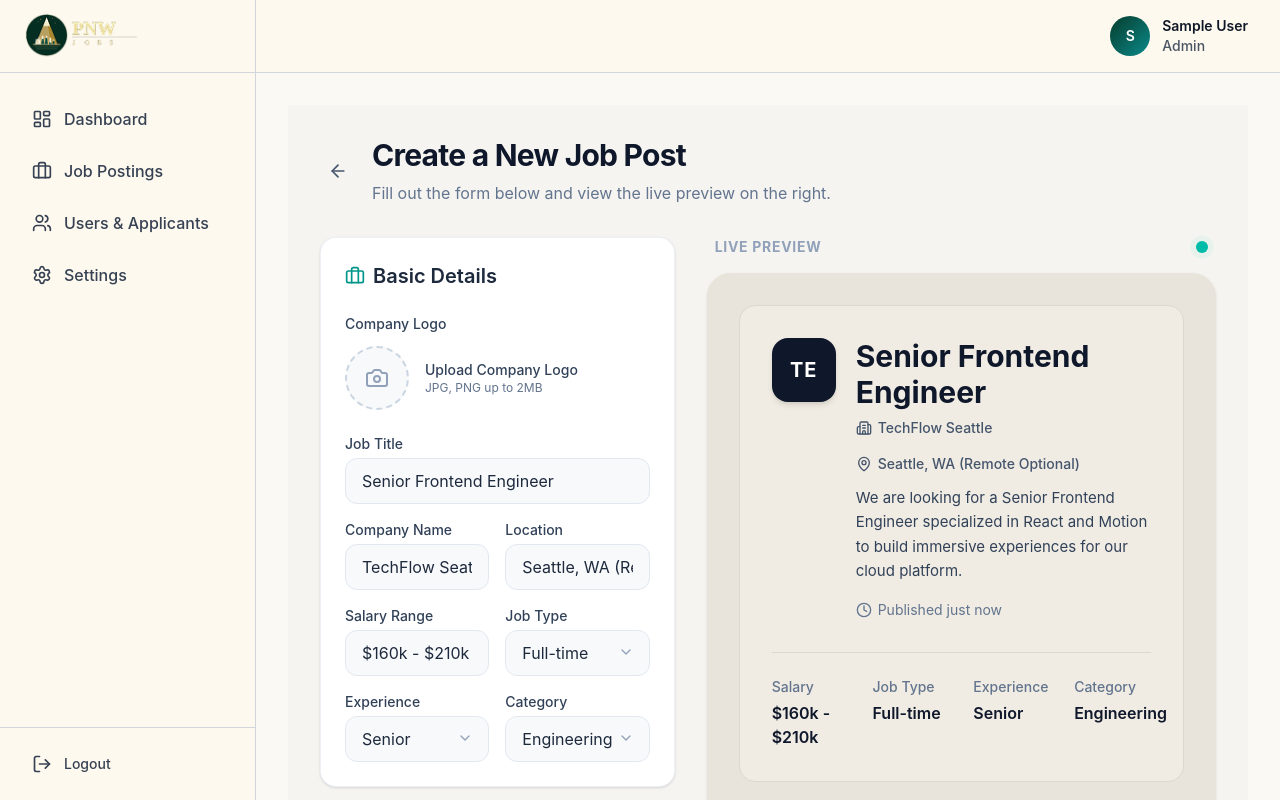
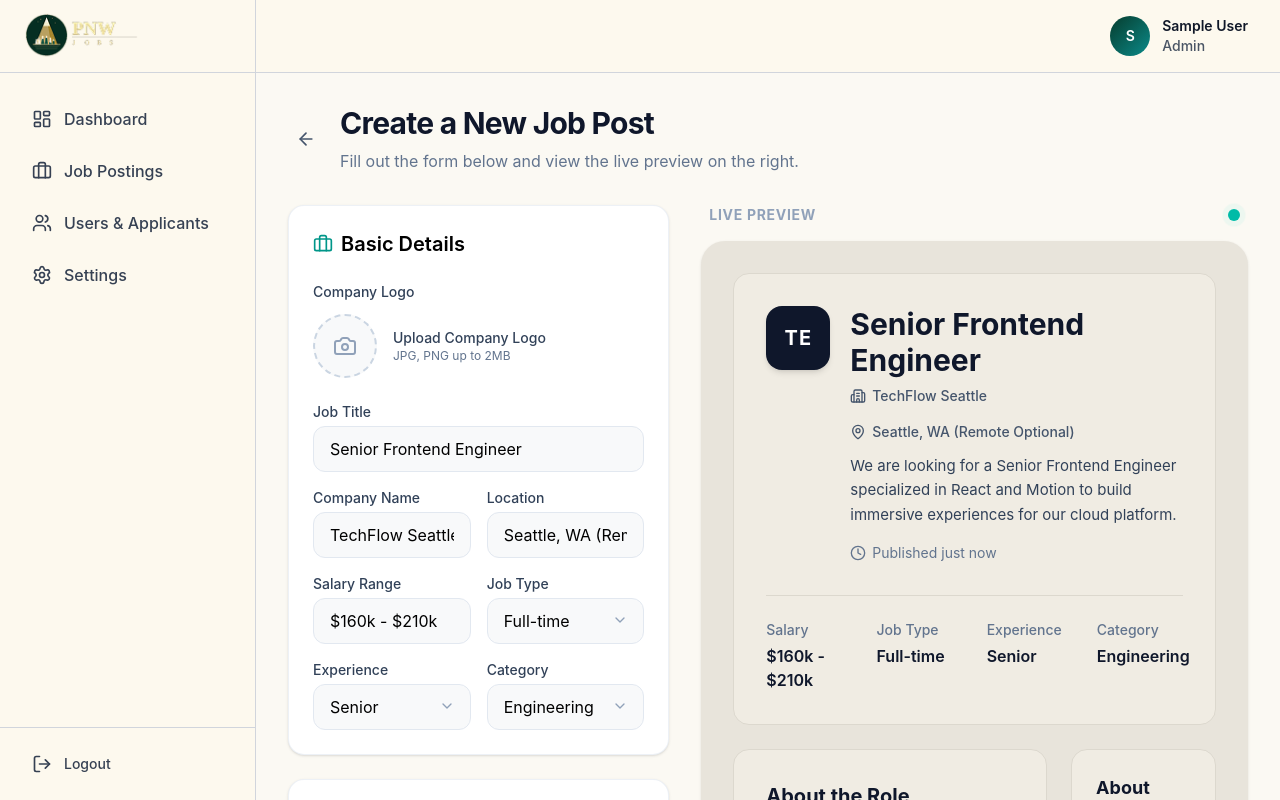
Before and after one commit to shanjid5566/monsresources_frontend, a React app: page /user/jobs/add in a window 1280 px wide. Built offline with nearby package versions, Linux system fonts and the light colour scheme; sample sign-in values are in the browser's storage.

Commit message:
feat: improve styling and increase textarea sizes in AddJobListing component

```diff
--- a/src/components/common/AddJobListing.jsx
+++ b/src/components/common/AddJobListing.jsx
@@ -114,8 +114,8 @@ export default function AddJobListing() {
   };
 
   return (
-    <div className="min-h-screen bg-[#f5f4f0] text-slate-800 p-4 md:p-8 font-sans selection:bg-teal-200">
-      <div className="max-w-7xl mx-auto">
+    <div className="min-h-screen">
+      <div className="mx-auto">
 
         {/* Header Section */}
         <div className="mb-8 flex items-center gap-4">
@@ -291,7 +291,7 @@ export default function AddJobListing() {
                     name="shortDescription"
                     value={formData.shortDescription}
                     onChange={handleChange}
-                    rows="2"
+                    rows="4"
                     className="w-full px-4 py-3 bg-[#f8f9fa] border border-slate-200 rounded-xl focus:ring-2 focus:ring-teal-500/20 focus:border-teal-500 outline-none transition-all resize-none"
                     placeholder="Brief summary of the role..."
                   ></textarea>
@@ -303,7 +303,7 @@ export default function AddJobListing() {
                     name="aboutRole"
                     value={formData.aboutRole}
                     onChange={handleChange}
-                    rows="3"
+                    rows="5"
                     className="w-full px-4 py-3 bg-[#f8f9fa] border border-slate-200 rounded-xl focus:ring-2 focus:ring-teal-500/20 focus:border-teal-500 outline-none transition-all resize-none"
                     placeholder="Tell us about the role expectations..."
                   ></textarea>
@@ -315,7 +315,7 @@ export default function AddJobListing() {
                     name="responsibilities"
                     value={formData.responsibilities}
                     onChange={handleChange}
-                    rows="4"
+                    rows="6"
                     className="w-full px-4 py-3 bg-[#f8f9fa] border border-slate-200 rounded-xl focus:ring-2 focus:ring-teal-500/20 focus:border-teal-500 outline-none transition-all resize-none"
                     placeholder="List the main responsibilities..."
                   ></textarea>
@@ -327,7 +327,7 @@ export default function AddJobListing() {
                     name="requirements"
                     value={formData.requirements}
                     onChange={handleChange}
-                    rows="4"
+                    rows="6"
                     className="w-full px-4 py-3 bg-[#f8f9fa] border border-slate-200 rounded-xl focus:ring-2 focus:ring-teal-500/20 focus:border-teal-500 outline-none transition-all resize-none"
                     placeholder="List the job requirements..."
                   ></textarea>
@@ -339,7 +339,7 @@ export default function AddJobListing() {
                     name="benefits"
                     value={formData.benefits}
                     onChange={handleChange}
-                    rows="4"
+                    rows="6"
                     className="w-full px-4 py-3 bg-[#f8f9fa] border border-slate-200 rounded-xl focus:ring-2 focus:ring-teal-500/20 focus:border-teal-500 outline-none transition-all resize-none"
                     placeholder="List the benefits and perks..."
                   ></textarea>
@@ -459,7 +459,7 @@ export default function AddJobListing() {
             {/* Submit Button */}
             <button
               onClick={handlePostJob}
-              className="w-full bg-[#0a4d3c] text-white font-medium py-3.5 rounded-xl shadow-md hover:bg-[#083a2d] transform hover:-translate-y-0.5 transition-all duration-200 flex items-center justify-center gap-2 mt-2"
+              className="w-full bg-[#063D2E] text-white font-medium py-3.5 rounded-xl shadow-md hover:bg-[#083a2d] transform hover:-translate-y-0.5 transition-all duration-200 flex items-center justify-center gap-2 mt-2"
             >
               Post Now
             </button>
```
